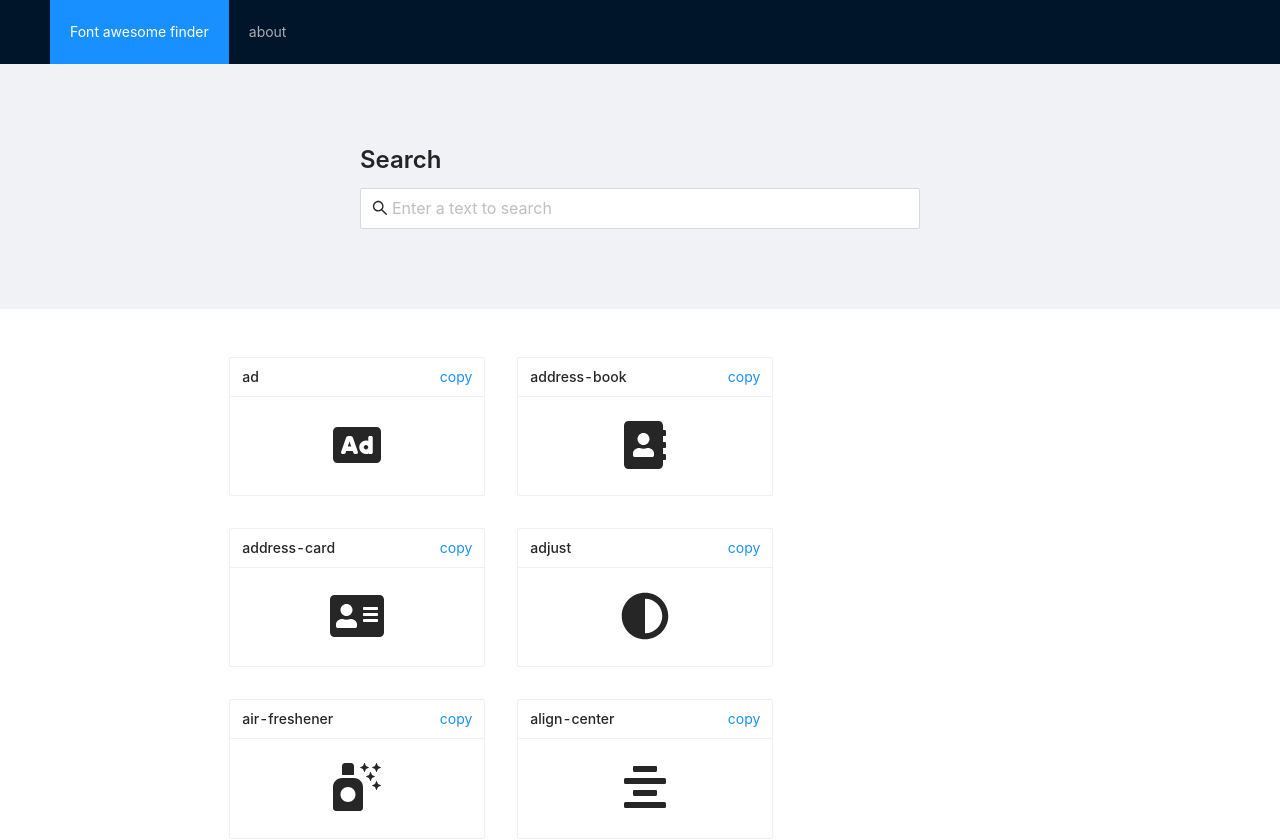
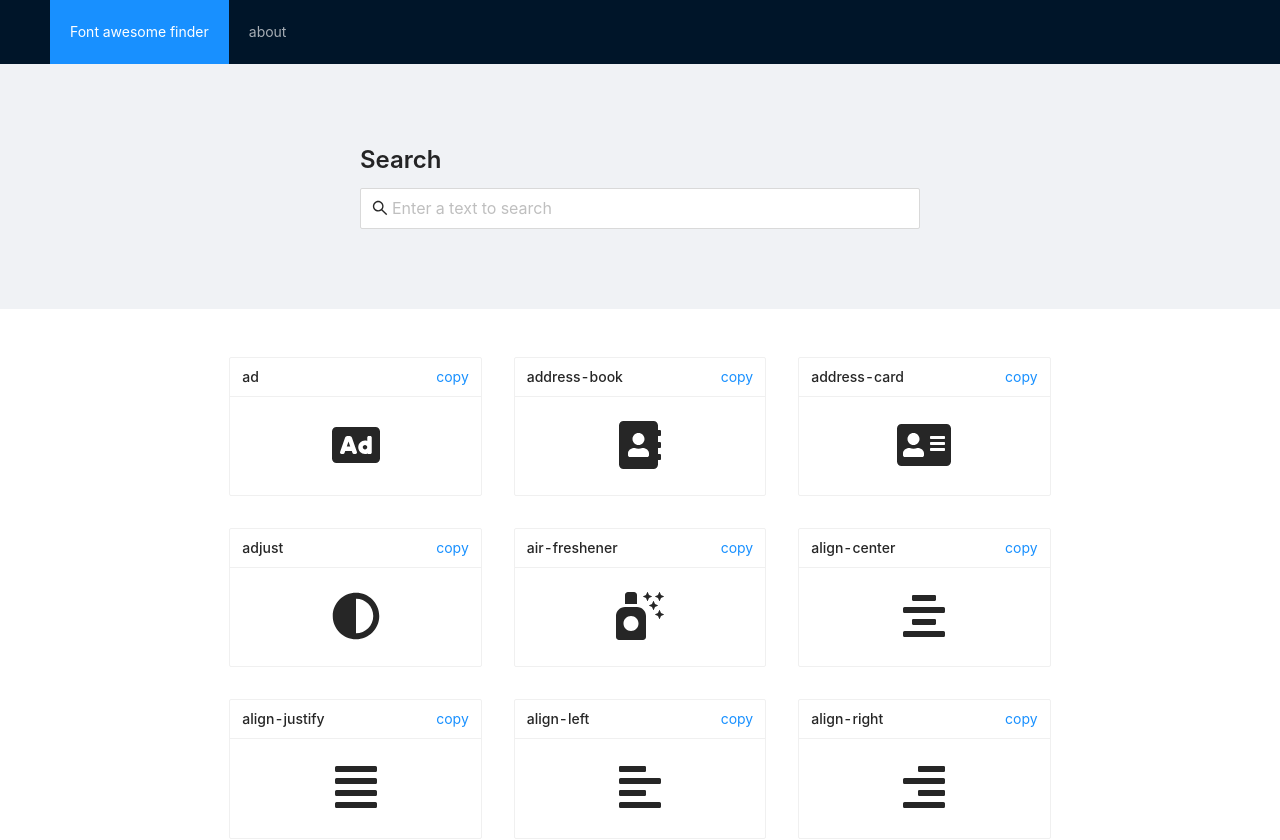
Before and after one commit to amiryxe/react-font-awesome-icon-finder, a React (Create React App) app: page / in a window 1280 px wide. Shown: the top 840 px of the page. Built offline with nearby package versions, Linux system fonts and the light colour scheme.

Commit message:
improve grid and icon cards

```diff
--- a/src/components/Icons/IconItem.js
+++ b/src/components/Icons/IconItem.js
@@ -14,7 +14,7 @@ const IconItem = ({ icon }) => {
       size="small"
       title={icon}
       extra={<a href="#">copy</a>}
-      style={{ width: "30%", display: "inline-block", margin: "1rem" }}
+      style={{ width: "100%", display: "inline-block" }}
     >
       <h2 style={{ textAlign: "center", fontSize: "3rem", margin: 0 }}>
         <FontAwesomeIcon icon={icon} />
--- a/src/components/Icons/IconList.js
+++ b/src/components/Icons/IconList.js
@@ -1,14 +1,17 @@
 import React, { Fragment } from "react";
 import IconItem from "./IconItem";
 import iconNameList from "../../resources/iconNames/list";
+import { Row, Col } from "antd";
 
 const IconList = () => {
   return (
-    <Fragment>
+    <Row>
       {iconNameList.map((item, index) => (
-        <IconItem key={index} icon={item} />
+        <Col span={8} style={{ padding: "1rem" }}>
+          <IconItem key={index} icon={item} />
+        </Col>
       ))}
-    </Fragment>
+    </Row>
   );
 };
 
```
